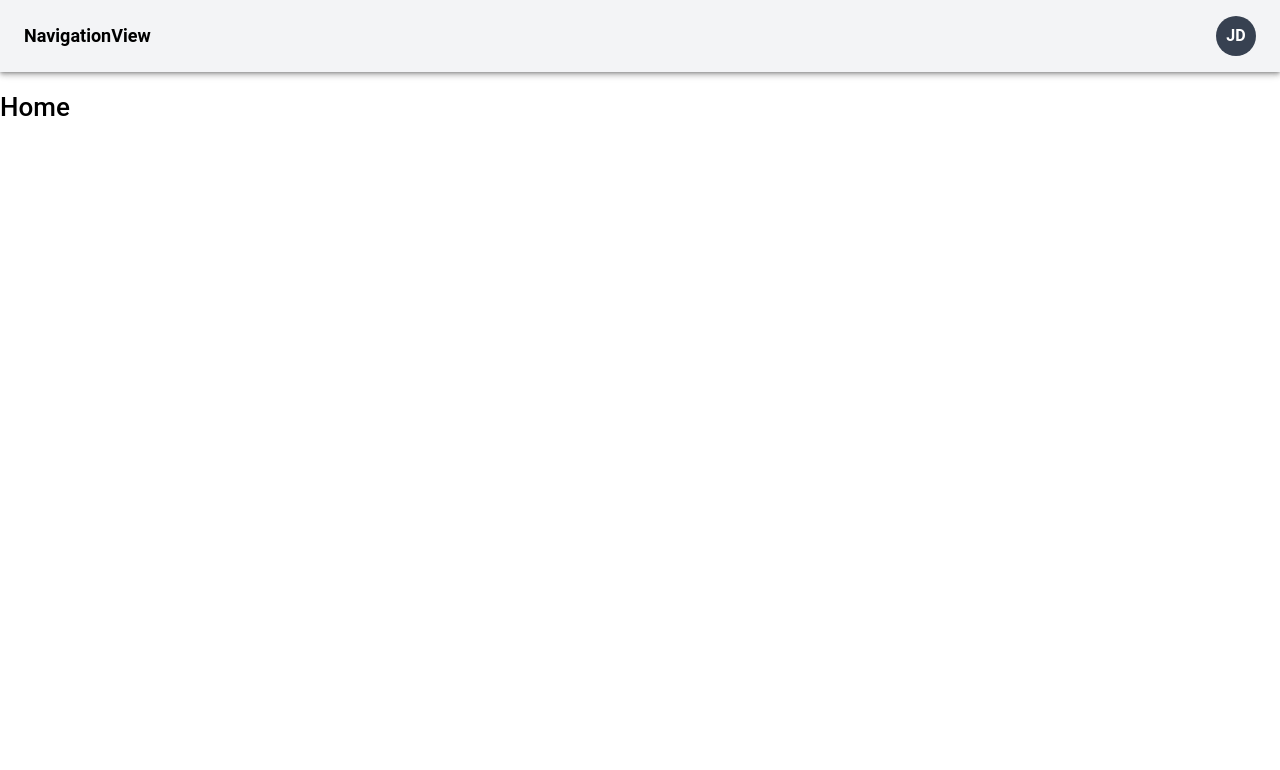
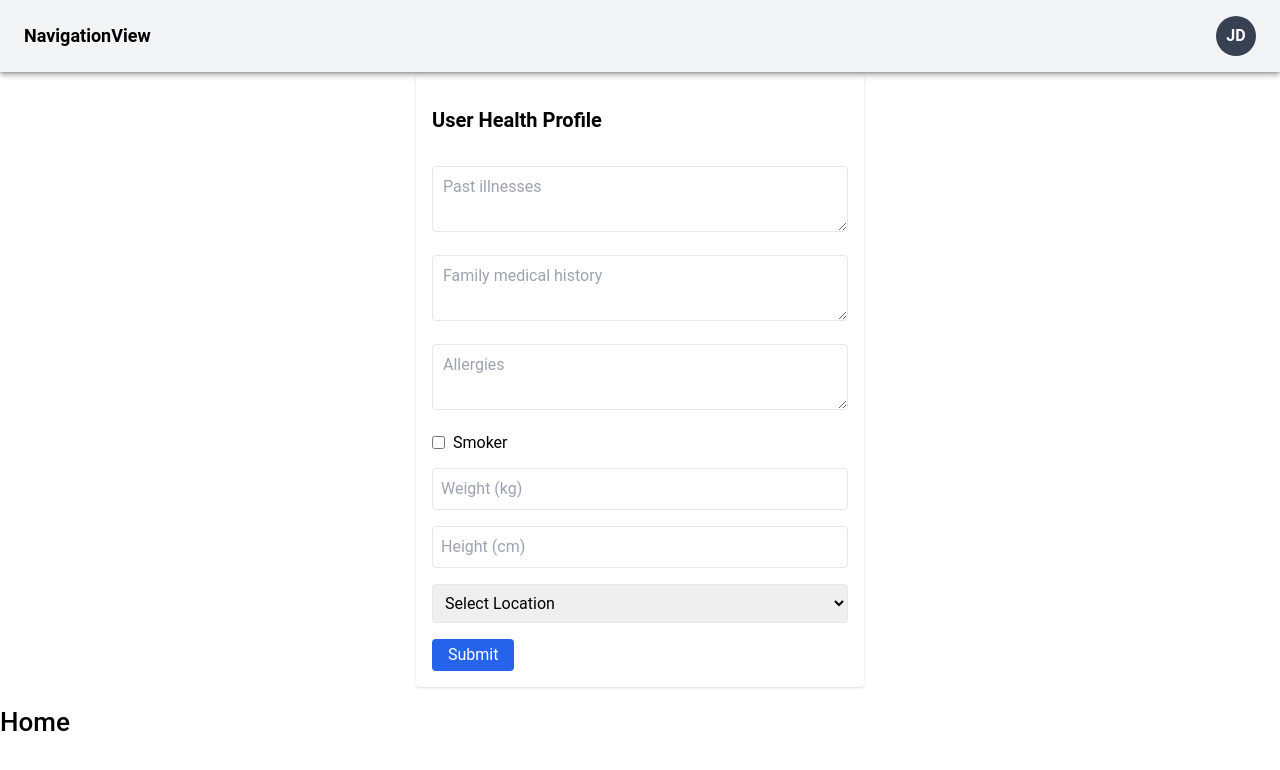
Before and after one commit to DimitarDevP/aiha-frontend, a React (Vite) app: page /tab1 in a window 1280 px wide. Shown: the top 770 px of the page. Built offline with nearby package versions, Linux system fonts and the light colour scheme.

Commit message:
added UserInfo component for modyfing profile

```diff
--- a/src/App.tsx
+++ b/src/App.tsx
@@ -30,33 +30,41 @@ import '@ionic/react/css/text-transformation.css';
 import '@ionic/react/css/flex-utils.css';
 import '@ionic/react/css/display.css';
 import './theme/variables.css';
-import NavigationView from './components/Navigation/NavigationView';
 import Wrapper from './components/Wrapper';
-
+import UserInfo from './components/User/UserInfo';
 
 
 setupIonicReact();
 
 const App: React.FC = () => (
+
   <IonApp>
     <IonReactRouter>
       <IonTabs>
         <IonRouterOutlet>
-          <Route exact path="/tab1">
-          <Wrapper>
-            <Tab1 />
-          </Wrapper>
-          </Route>
+          <Route
+            exact
+            path="/tab1"
+            render={() => (
+              <Wrapper>
+                <UserInfo />
+                <Tab1 />
+              </Wrapper>
+            )}
+          />
+
           <Route exact path="/tab2">
           <Wrapper>
             <Tab2 />
             </Wrapper>
           </Route>
+
           <Route path="/tab3">
           <Wrapper>
             <Tab3 />
           </Wrapper>
           </Route>
+
           <Route exact path="/">
             <Redirect to="/tab1" />
           </Route>
--- a/src/components/Navigation/NavigationView.tsx
+++ b/src/components/Navigation/NavigationView.tsx
@@ -1,6 +1,4 @@
-import React from 'react'
 import User from '../User/User'
-import { IonToolbar } from '@ionic/react'
 
 function NavigationView() {
   return (
--- a/src/components/User/User.tsx
+++ b/src/components/User/User.tsx
@@ -19,9 +19,23 @@ function User() {
 
       {isOpen && (
         <div className="absolute right-0 mt-2 w-40 bg-white border border-gray-200 rounded-lg shadow-lg z-[1000]">
-          <NavLink to="/tab1" className="block text-black w-full text-left px-4 py-2 hover:bg-gray-100">User Profile</NavLink>
-          <NavLink to="/tab2" className="block text-black w-full text-left px-4 py-2 hover:bg-gray-100">My Activity</NavLink>
-          <NavLink to="/tab3" className="block text-black w-full text-left px-4 py-2 hover:bg-gray-100">Log Out</NavLink>
+          <NavLink to="/tab1"
+            onClick = {() => setIsOpen(false)}
+            className="block text-black w-full text-left px-4 py-2 hover:bg-gray-100">
+            My profile
+           </NavLink>
+          <NavLink
+          to="/tab2"
+          onClick={() => setIsOpen(false)}
+          className="block text-black w-full text-left px-4 py-2 hover:bg-gray-100">
+            My Activity
+            </NavLink>
+          <NavLink
+          to="/tab3"
+          onClick={() => setIsOpen(false)}
+          className="block text-black w-full text-left px-4 py-2 hover:bg-gray-100">
+            Log Out
+            </NavLink>
         </div>
       )}
     </div>
--- /dev/null
+++ b/src/components/User/UserInfo.tsx
@@ -0,0 +1,105 @@
+// src/pages/UserProfileForm.tsx
+import React, { useState } from 'react';
+
+const UserProfileForm = () => {
+  const [formData, setFormData] = useState({
+    illnesses: '',
+    familyHistory: '',
+    allergies: '',
+    isSmoker: false,
+    weight: '',
+    height: '',
+    location: '',
+  });
+
+  const locations = ['New York', 'Los Angeles', 'Chicago', 'Houston', 'Miami'];
+
+  const handleChange = (e: React.ChangeEvent<HTMLInputElement | HTMLTextAreaElement | HTMLSelectElement>) => {
+    const target = e.target as HTMLInputElement;
+    const { name, value, type, checked } = target;
+    setFormData((prev) => ({
+      ...prev,
+      [name]: type === 'checkbox' ? checked : value,
+    }));
+  };
+  const handleSubmit = (e: React.FormEvent) => {
+    e.preventDefault();
+    console.log('Form Submitted:', formData);
+  };
+
+  return (
+    <form onSubmit={handleSubmit} className="max-w-md mx-auto p-4 bg-white shadow rounded space-y-4">
+      <h2 className="text-xl font-bold mb-4">User Health Profile</h2>
+
+      <textarea
+        name="illnesses"
+        placeholder="Past illnesses"
+        value={formData.illnesses}
+        onChange={handleChange}
+        className="w-full border p-2 rounded"
+      />
+
+      <textarea
+        name="familyHistory"
+        placeholder="Family medical history"
+        value={formData.familyHistory}
+        onChange={handleChange}
+        className="w-full border p-2 rounded"
+      />
+
+      <textarea
+        name="allergies"
+        placeholder="Allergies"
+        value={formData.allergies}
+        onChange={handleChange}
+        className="w-full border p-2 rounded"
+      />
+
+      <label className="flex items-center space-x-2">
+        <input
+          type="checkbox"
+          name="isSmoker"
+          checked={formData.isSmoker}
+          onChange={handleChange}
+        />
+        <span>Smoker</span>
+      </label>
+
+      <input
+        type="number"
+        name="weight"
+        placeholder="Weight (kg)"
+        value={formData.weight}
+        onChange={handleChange}
+        className="w-full border p-2 rounded"
+      />
+
+      <input
+        type="number"
+        name="height"
+        placeholder="Height (cm)"
+        value={formData.height}
+        onChange={handleChange}
+        className="w-full border p-2 rounded"
+      />
+
+      <select
+        name="location"
+        value={formData.location}
+        onChange={handleChange}
+        className="w-full border p-2 rounded"
+      >
+        <option value="">Select Location</option>
+        {locations.map((loc) => (
+          <option key={loc} value={loc}>{loc}</option>
+        ))}
+      </select>
+
+      <button type="submit" className="bg-blue-600 text-white px-4 py-2 rounded">
+        Submit
+      </button>
+    </form>
+  );
+};
+
+export default UserProfileForm;
```
Also changed, not shown: src/context/AuthContext.tsx (added, +31 -0 lines).
